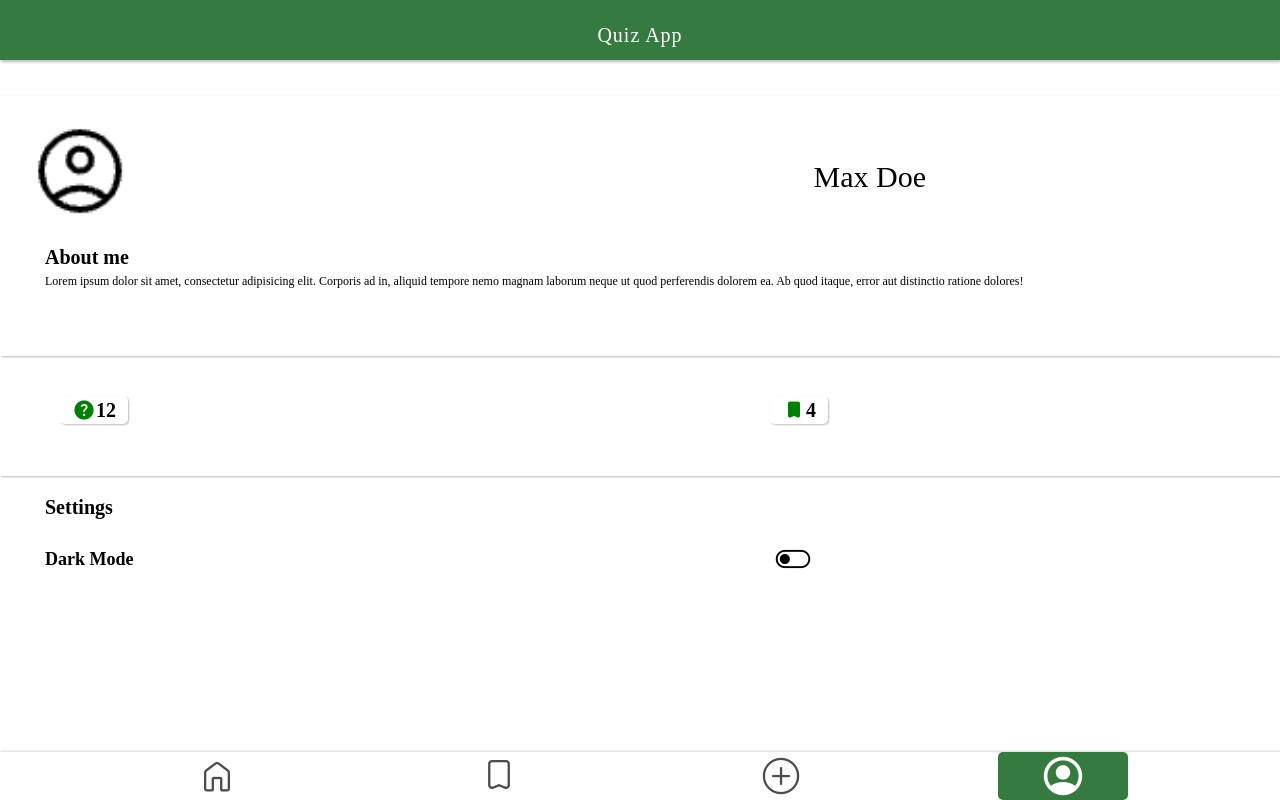
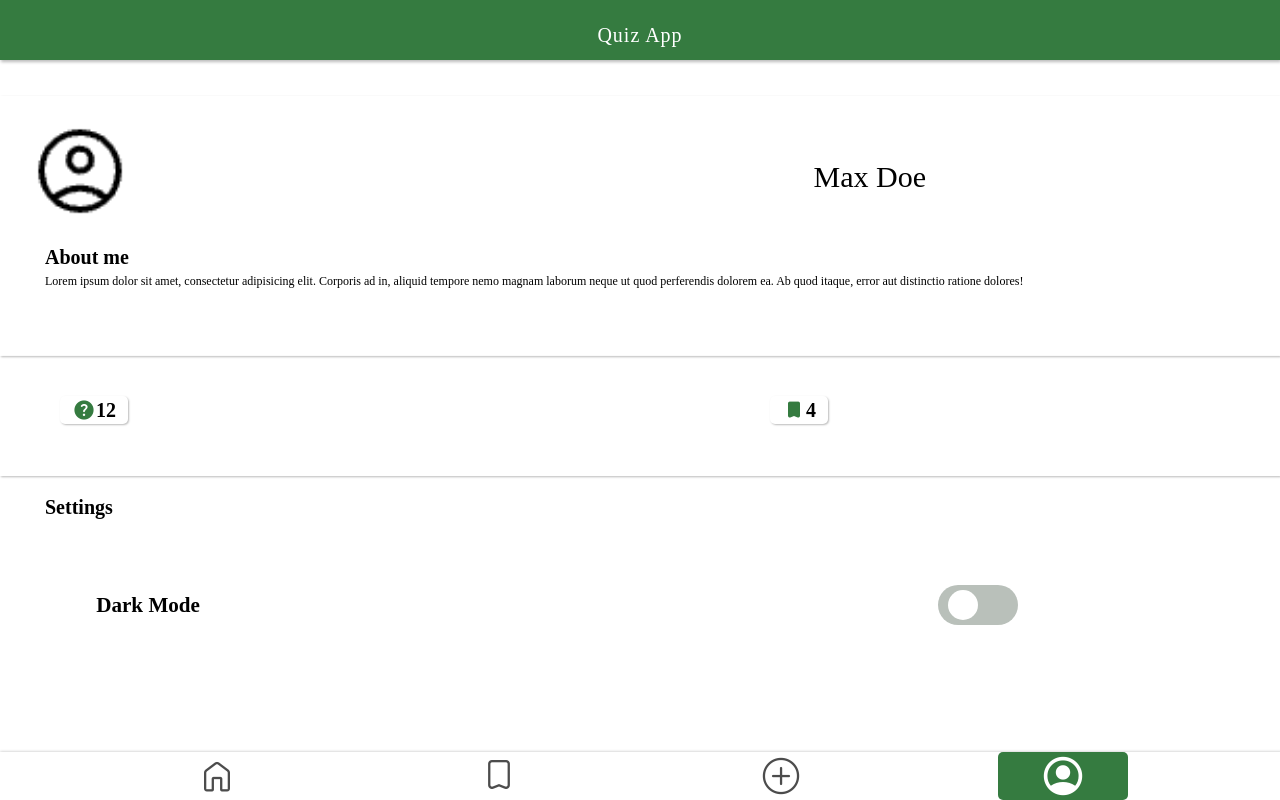
Before and after one commit to MichanNan/Quiz-App, a website: page account.html in a window 1280 px wide. Drawn offline with nearby package versions, Linux system fonts and the light colour scheme; files whose address does not match are found by name.

Commit message:
add toggle dark mode

```diff
--- a/account.html
+++ b/account.html
@@ -50,8 +50,10 @@
       <section class="settings">
         <h3>Settings</h3>
         <div class="settings__dark-mode">
-          <h4>Dark Mode</h4>
-          <span class="material-symbols-rounded"> toggle_off </span>
+          <input type="checkbox" class="settings__dark-mode__input" id="switch__dark-mode">
+          <label for="switch__dark-mode" class="settings__dark-mode__label">Dark Mode</label>
+
+          </div>
         </div>
       </section>
     </main>
--- a/css/account.css
+++ b/css/account.css
@@ -80,7 +80,7 @@ main {
 
 .counter-container__counter .material-symbols-rounded.filled {
   font-variation-settings: "FILL" 1, "wght" 400, "GRAD" 0, "opsz" 20;
-  color: green;
+  color: #357b40;
 }
 
 .counter-container__counter__bookmaks__num {
@@ -94,7 +94,7 @@ main {
   position: absolute;
   top: 400px;
   left: 45px;
-  width: 60%;
+  width: 80%;
 }
 
 .settings h3 {
@@ -103,16 +103,51 @@ main {
 }
 
 .settings__dark-mode {
-  display: flex;
-  justify-content: space-between;
-  align-items: center;
+  width: 90%;
+  margin: auto;
 }
 
-.settings__dark-mode h4 {
-  font-size: 18px;
+.settings__dark-mode__label {
+  cursor: pointer;
+  position: relative;
+  display: flex;
+  flex-direction: column;
+  justify-content: center;
+  font-size: 1.1rem;
+  height: 40px;
 }
 
-.settings__dark-mode .material-symbols-rounded {
-  font-variation-settings: "FILL" 0, "wght" 100, "GRAD" 200, "opsz" 20;
-  font-size: 40px;
+.settings__dark-mode__input {
+  visibility: hidden;
 }
+
+.settings__dark-mode__label:before {
+  width: 80px;
+  height: 40px;
+  background: #b9c0ba;
+  display: block;
+  border-radius: 100px;
+  position: absolute;
+  content: "";
+  right: 0;
+}
+
+.settings__dark-mode__label:after {
+  content: "";
+  position: absolute;
+  top: 5px;
+  right: 40px;
+  width: 30px;
+  height: 30px;
+  background: #fff;
+  border-radius: 90px;
+  transition: right 0.3s;
+}
+
+.settings__dark-mode__input:checked + .settings__dark-mode__label:before {
+  background: #357b40;
+}
+
+.settings__dark-mode__input:checked + .settings__dark-mode__label:after {
+  right: 5px;
+}
```
